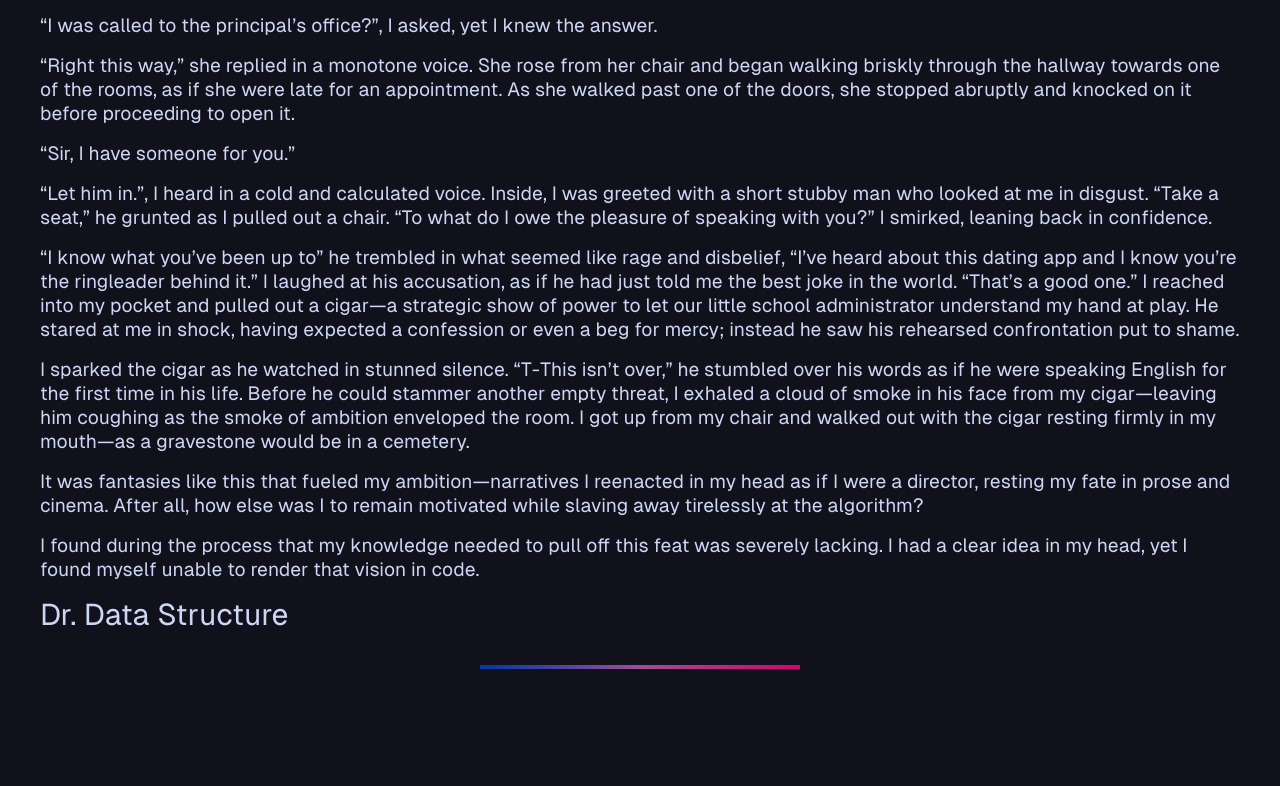
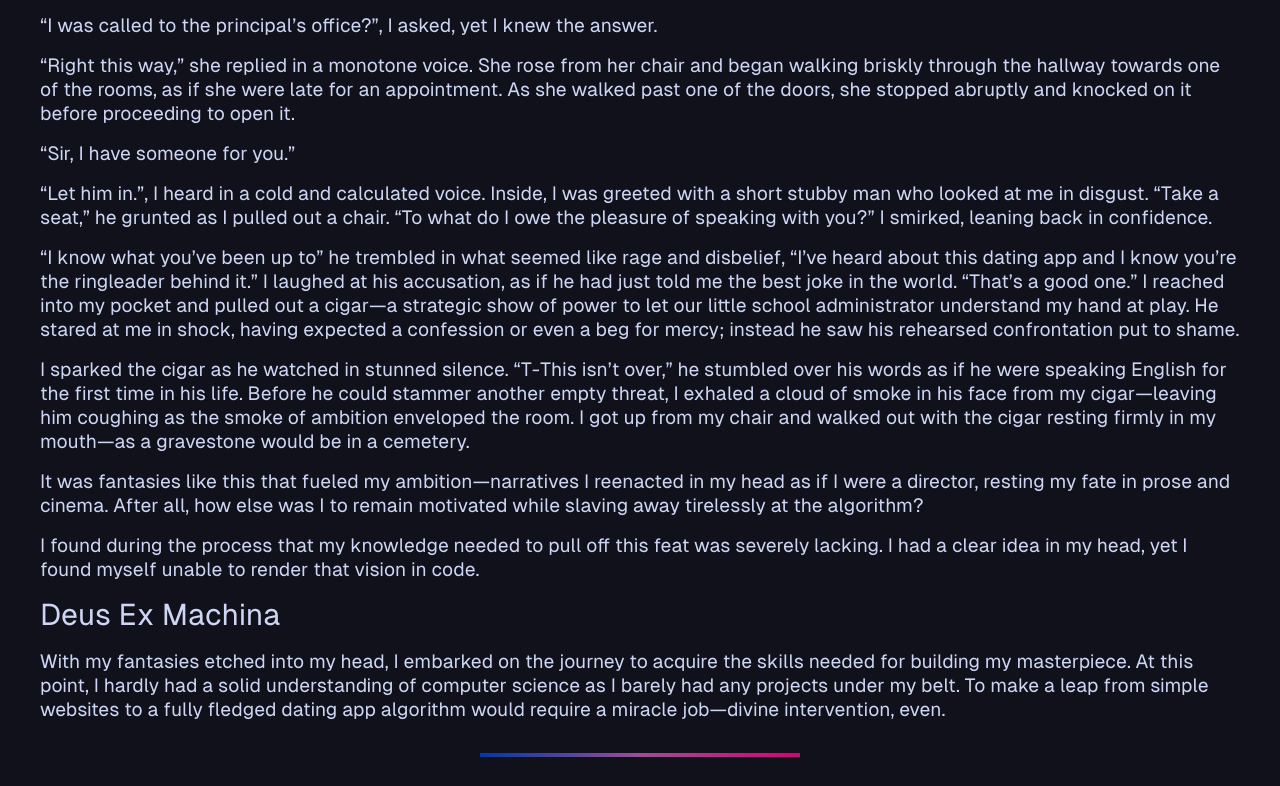
Before and after one commit to errorcodezero/errorcodezero.dev, an Astro site: page /blog/dating-apps-dsa-and-dopamine in a window 1280 px wide. Shown: the part 3460-4246 px from the top of the page. Before the commit the page ends 4158 px from the top, so only its background shows below. Built offline with nearby package versions, Linux system fonts and the light colour scheme; Astro itself is replaced by a stand-in of ours; some icons are missing; a web font is replaced by a local one.

Commit message:
update article

```diff
--- a/src/content/blog/dating-apps-dsa-and-dopamine.md
+++ b/src/content/blog/dating-apps-dsa-and-dopamine.md
@@ -248,4 +248,10 @@ I found during the process that my knowledge needed to pull off this feat was
 severely lacking. I had a clear idea in my head, yet I found myself unable to
 render that vision in code.
 
-## Dr. Data Structure
+## Deus Ex Machina
+
+With my fantasies etched into my head, I embarked on the journey to acquire
+the skills needed for building my masterpiece. At this point, I hardly had a solid
+understanding of computer science as I barely had any projects under my belt.
+To make a leap from simple websites to a fully fledged dating app algorithm would
+require a miracle job—divine intervention, even.
```
